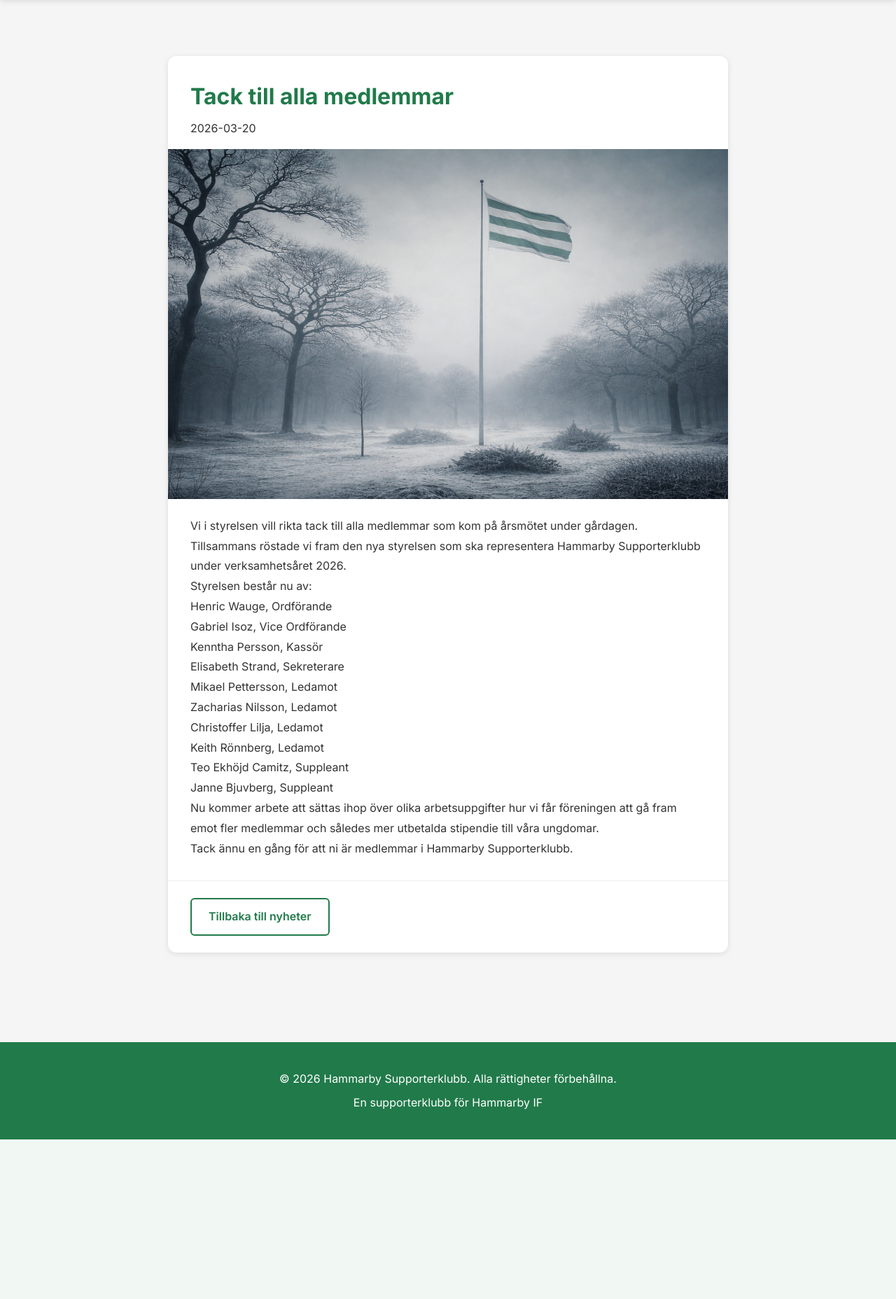
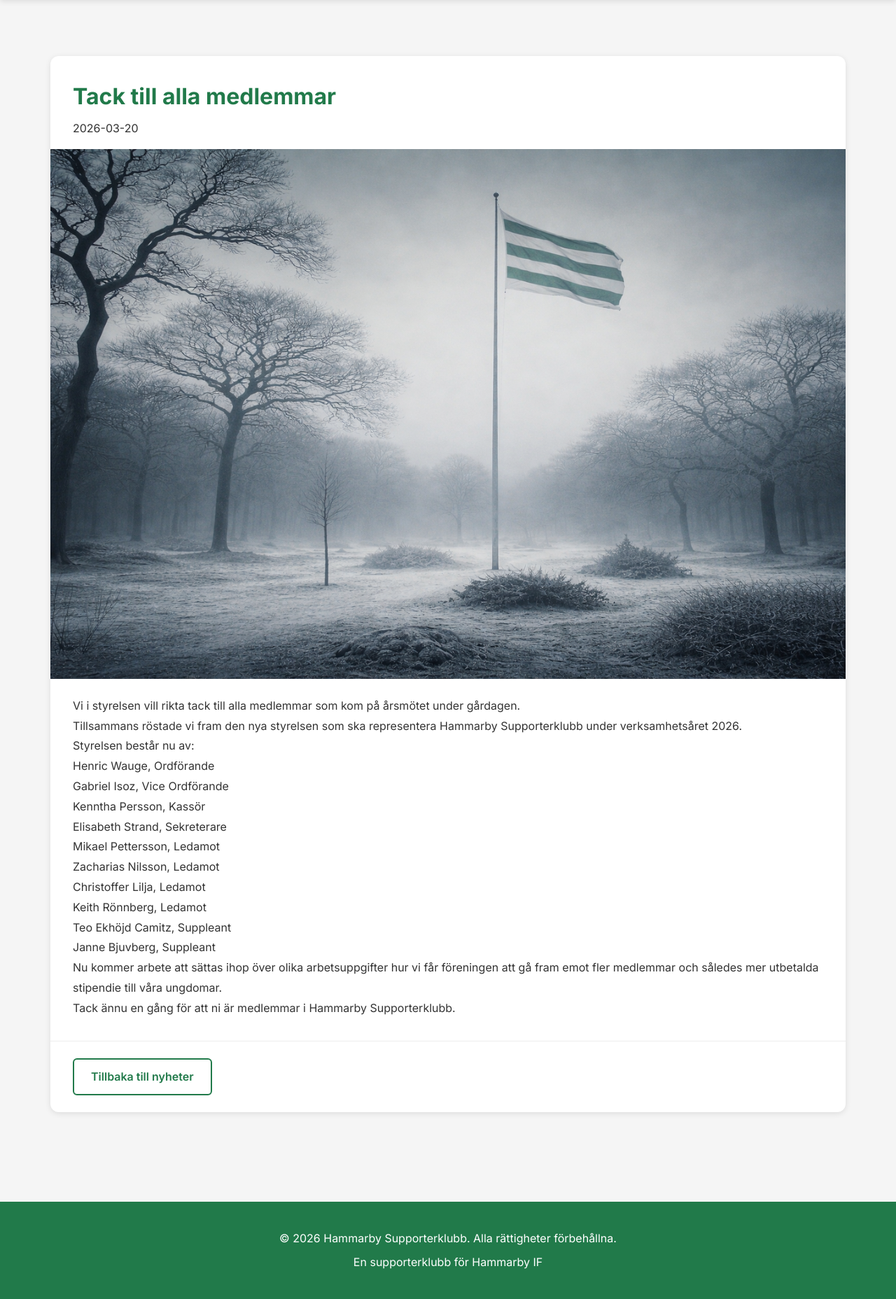
Before and after one commit to zidz/hammarbysupporterklubb, a Flask app: page /news/1 in a window 1280 px wide. Shown: the part 82-1938 px from the top of the page at 70% size. Before the commit the page ends 1710 px from the top, so only its background shows below. Run offline with Flask 3, Linux system fonts and the light colour scheme; some libraries are stand-ins or nearby versions.

Commit message:
Match news detail page width and image rendering to listing
- Remove max-width: 800px from .news-detail to match listing width
- Change .news-detail-image to height: auto, remove max-height: 500px

```diff
--- a/frontend/static/css/style.css
+++ b/frontend/static/css/style.css
@@ -456,7 +456,6 @@ body {
 }
 
 .news-detail {
-    max-width: 800px;
     margin: 0 auto;
     background: var(--hammarby-white);
     border-radius: 12px;
@@ -476,14 +475,13 @@ body {
 
 .news-detail-image {
     width: 100%;
-    max-height: 500px;
     overflow: hidden;
 }
 
 .news-detail-image img {
     width: 100%;
-    height: 100%;
-    object-fit: cover;
+    height: auto;
+    display: block;
 }
 
 .news-detail-content {
```
